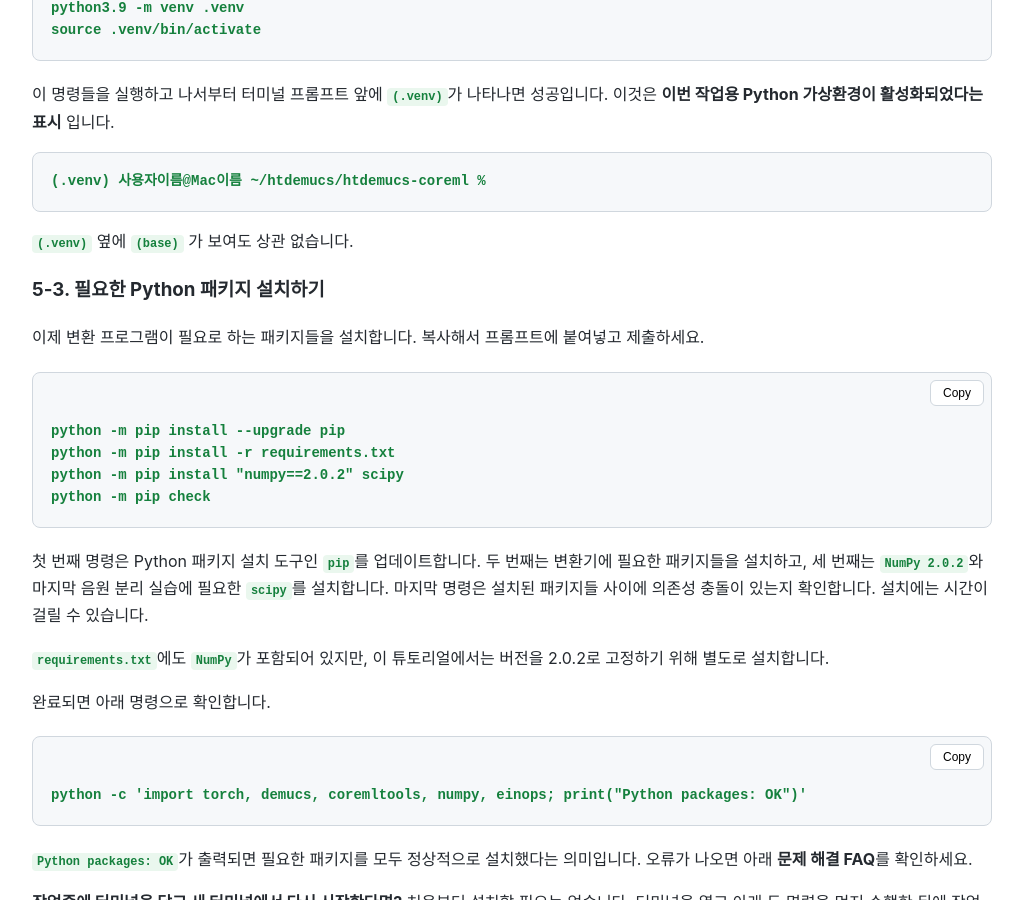
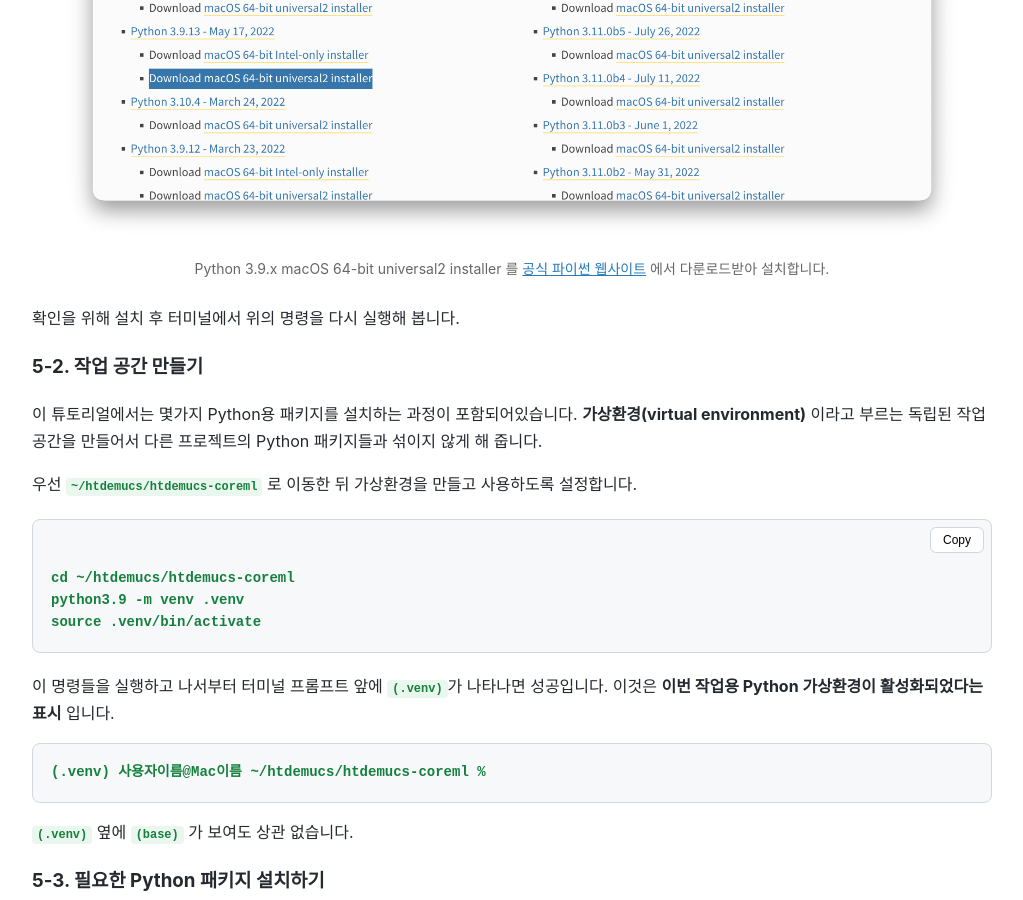
Before and after one commit to kurtzfordaudio-rocknroll/kurtzfordaudio-rocknroll.github.io, a Jekyll site: the page built from kr.md, in a window 1280 px wide and 900 px high, scrolled down 5917 px. Shown: the whole window, without its empty margins (128-1151 px from the left). Built offline with Jekyll 4.4.1, drawn with Linux system fonts in a browser that asks for light colours.

Commit message:
Updated text

````diff
--- a/kr.md
+++ b/kr.md
@@ -187,6 +187,19 @@ python3.9 --version
 ```
 
 `Python 3.9.x`가 나오면 5-2로 넘어갑니다. `command not found` 같은 메시지가 나오면 [Python 공식 사이트](https://www.python.org/downloads/macos/)에서 Python 3.9용 macOS 설치 프로그램을 다운로드하여 설치하세요. Intel Mac과 Apple Silicon Mac 모두 지원하는 설치 프로그램을 선택합니다.
+
+<figure style="margin: 24px 0; text-align: center;">
+  <img
+    src="./images/PythonDownload.png"
+    alt="맥용 파이썬 다운로드 페이지"
+    style="width: 100%; max-width: 900px; height: auto;"
+    loading="lazy"
+  />
+  <figcaption style="margin-top: 8px; font-size: 14px; color: #666;">
+    Python 3.9.x macOS 64-bit universal2 installer 를
+    <a href="https://www.python.org/downloads/macos/" target="_blank" rel="noopener noreferrer">공식 파이썬 웹사이트</a> 에서 다룬로드받아 설치합니다.
+  </figcaption>
+</figure>
 
 확인을 위해 설치 후 터미널에서 위의 명령을 다시 실행해 봅니다.
 
````
Also changed, not shown: index.md (+1 -1 lines).
